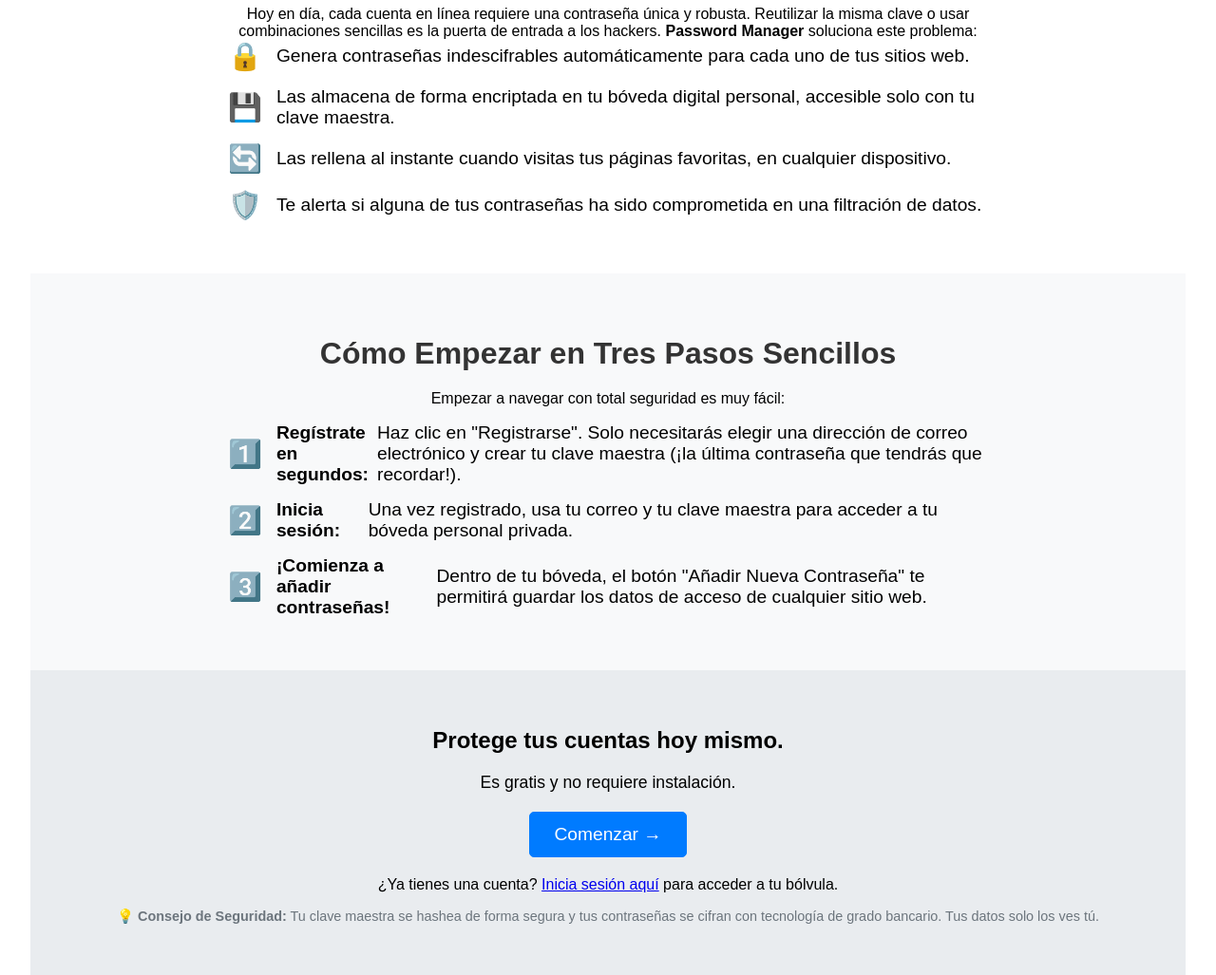
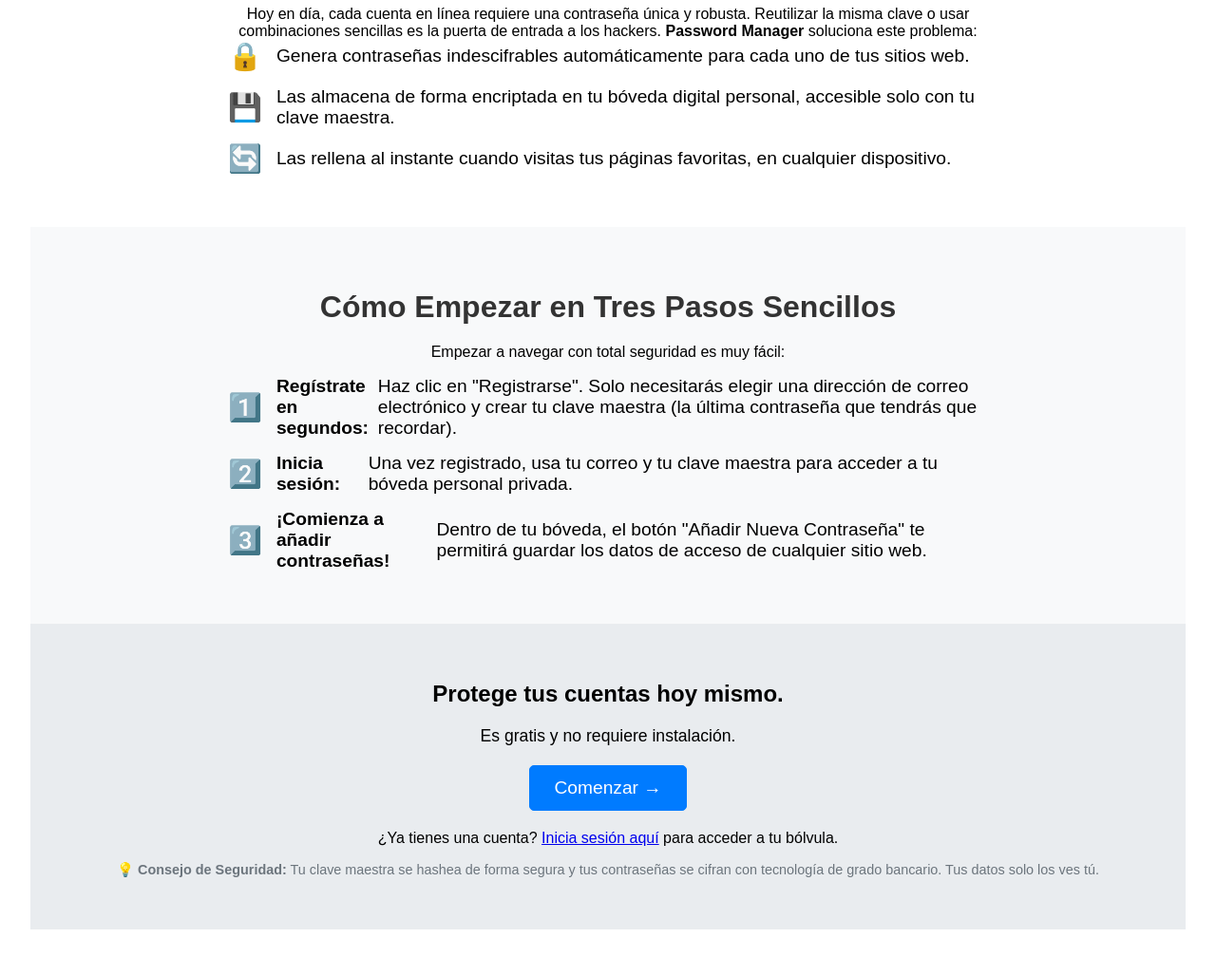
Before and after one commit to Jennyfer2004/Password-Manager-Web, a Django app: page / in a window 1280 px wide. Shown: the part 578-1605 px from the top of the page at 95% size. After the commit the page ends 1557 px from the top, so only its background shows below. Run offline with Django 4.2, Linux system fonts and the light colour scheme.

Commit message:
edit the home page

```diff
--- a/password_manager/manager/templates/manager/home.html
+++ b/password_manager/manager/templates/manager/home.html
@@ -88,7 +88,6 @@
         <li data-emoji="🔒">Genera contraseñas indescifrables automáticamente para cada uno de tus sitios web.</li>
         <li data-emoji="💾">Las almacena de forma encriptada en tu bóveda digital personal, accesible solo con tu clave maestra.</li>
         <li data-emoji="🔄">Las rellena al instante cuando visitas tus páginas favoritas, en cualquier dispositivo.</li>
-        <li data-emoji="🛡️">Te alerta si alguna de tus contraseñas ha sido comprometida en una filtración de datos.</li>
     </ul>
 </section>
 
@@ -97,7 +96,7 @@
     <h2>Cómo Empezar en Tres Pasos Sencillos</h2>
     <p style="text-align: center;">Empezar a navegar con total seguridad es muy fácil:</p>
     <ol class="feature-list">
-        <li data-emoji="1️⃣"><strong>Regístrate en segundos:</strong> Haz clic en "Registrarse". Solo necesitarás elegir una dirección de correo electrónico y crear tu clave maestra (¡la última contraseña que tendrás que recordar!).</li>
+        <li data-emoji="1️⃣"><strong>Regístrate en segundos:</strong> Haz clic en "Registrarse". Solo necesitarás elegir una dirección de correo electrónico y crear tu clave maestra (la última contraseña que tendrás que recordar).</li>
         <li data-emoji="2️⃣"><strong>Inicia sesión:</strong> Una vez registrado, usa tu correo y tu clave maestra para acceder a tu bóveda personal privada.</li>
         <li data-emoji="3️⃣"><strong>¡Comienza a añadir contraseñas!</strong> Dentro de tu bóveda, el botón "Añadir Nueva Contraseña" te permitirá guardar los datos de acceso de cualquier sitio web.</li>
     </ol>
```
